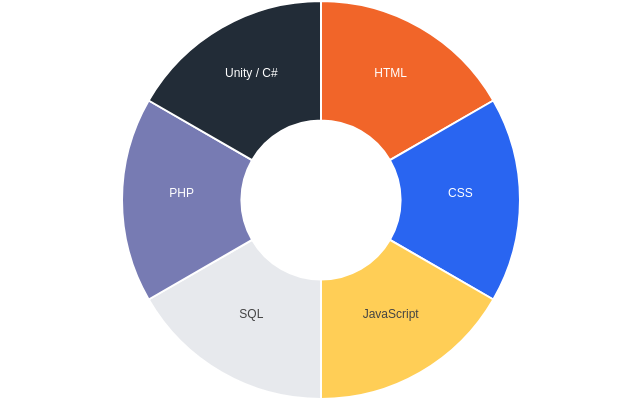
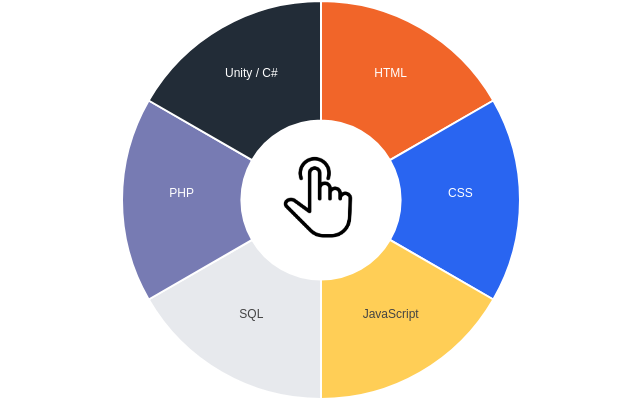
Before and after one commit to NekoBlakii/NekoBlakii.github.io, a PHP site: page /Projet/ in a window 1280 px wide. Shown: the part 740-1142 px from the top of the page, without its empty margins (319-959 px from the left). Run offline with PHP 8.4, Linux system fonts and the light colour scheme; some libraries are stand-ins or nearby versions.

Commit message:
Rajout du hover + imgClick

```diff
--- a/css/style.css
+++ b/css/style.css
@@ -179,6 +179,15 @@ section .heading h2
 .transform {
     transition: 2s;
     transform:  translate(-293px, 0);
+}
+
+#skills .row {
+    position: relative;
+}
+
+#imgClick{
+    width: 100px;
+    top : 150px;
 }
 
 #skillDescription{
--- a/index.html
+++ b/index.html
@@ -61,7 +61,9 @@
             </div>
             <div class="container">
                     <div id="rowChart" class="row">
+                            <img id ="imgClick" class="absolute center" src="images/onclick.png">
                             <div id="colChart" class="col-md-12">
+
                                 <canvas id="myChart" class="absolute center" width="400" height="400"></canvas>
                             </div>
                             <span id="colDescription">
--- a/js/scriptchart.js
+++ b/js/scriptchart.js
@@ -31,7 +31,6 @@ document.addEventListener('DOMContentLoaded', function(){
       tooltips: {
         enabled: false
       },
-      events: ['click'],
       animation: {
         duration: 800,
         onProgress: function () {
@@ -107,14 +106,23 @@ document.addEventListener('DOMContentLoaded', function(){
         else{
           let wWidth = window.innerWidth; //Permet de récuperer la largeur du navigateur au moment où on clique
           var isSmall = true;
+          let imgClick = document.getElementById('imgClick');
           if(wWidth > 992)
           {
             c.classList.add('transform');
+            imgClick.classList.add('transform');
             isSmall = false;
           }
           printLabel(skill,isSmall);
           firstClick = true;
         }
+      },
+      hover : {
+        onHover: function(e,item) {
+          var point = this.getElementAtEvent(e);
+          if (point.length) e.target.style.cursor = 'pointer';
+          else e.target.style.cursor = 'default';
+       }
       }
     };
 
```
Also changed, not shown: images/onclick.png (added).
